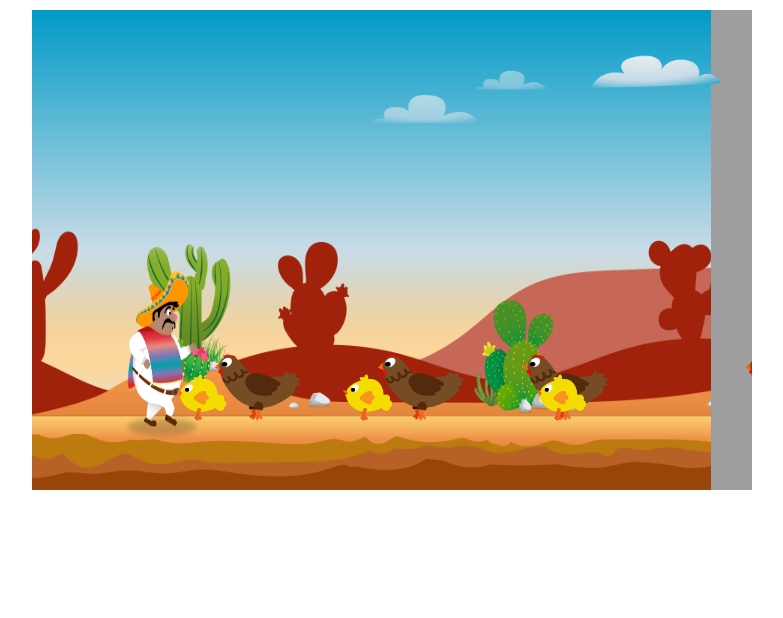
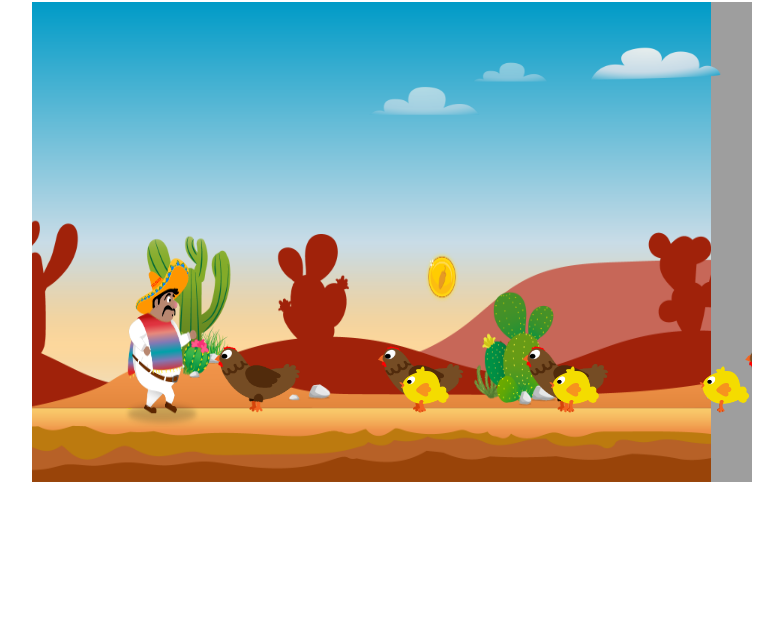
Before and after one commit to Phillipcodes/El_pollo_loco, a plain HTML site: page index.html in a window 1280 px wide. Shown: the part 198-816 px from the top of the page, without its empty margins (248-1031 px from the left). Drawn offline with Linux system fonts and the light colour scheme; animation ran at ten frames a second.

Commit message:
update 0.5v

```diff
--- a/classes/character.class.js
+++ b/classes/character.class.js
@@ -1,15 +1,21 @@
 class Character extends MovableObject {
     height = 275;
-    y = 155;
+    y = 150;   //standard valuve 155
 
     IMAGES_WALKING = ['../img/2_character_pepe/2_walk/W-21.png','../img/2_character_pepe/2_walk/W-22.png','../img/2_character_pepe/2_walk/W-23.png','../img/2_character_pepe/2_walk/W-24.png','../img/2_character_pepe/2_walk/W-25.png','../img/2_character_pepe/2_walk/W-26.png'];
+    IMAGES_SLEEPING = ['../img/2_character_pepe/1_idle/long_idle/I-11.png','../img/2_character_pepe/1_idle/long_idle/I-12.png','../img/2_character_pepe/1_idle/long_idle/I-13.png','../img/2_character_pepe/1_idle/long_idle/I-14.png','../img/2_character_pepe/1_idle/long_idle/I-15.png','../img/2_character_pepe/1_idle/long_idle/I-16.png','../img/2_character_pepe/1_idle/long_idle/I-17.png','../img/2_character_pepe/1_idle/long_idle/I-18.png','../img/2_character_pepe/1_idle/long_idle/I-19.png','../img/2_character_pepe/1_idle/long_idle/I-20.png',]
+    IMAGES_JUMPING = ['../img/2_character_pepe/3_jump/J-31.png','../img/2_character_pepe/3_jump/J-32.png','../img/2_character_pepe/3_jump/J-33.png','../img/2_character_pepe/3_jump/J-34.png','../img/2_character_pepe/3_jump/J-35.png','../img/2_character_pepe/3_jump/J-36.png','../img/2_character_pepe/3_jump/J-37.png','../img/2_character_pepe/3_jump/J-38.png','../img/2_character_pepe/3_jump/J-39.png',]
     world;
     speed = 4;
     walking_sound = new Audio('../audio/pepe_walk_sound.mp3');
-
+    idle_sound = new Audio('../audio/03 ASLEEP_ESP_SOUND V2.mp3')
+    jump_sound = new Audio('../audio/01 JUMP_ESP_SOUND.mp3')
     constructor() {
     super().loadImage('../img/2_character_pepe/2_walk/W-21.png')
     this.loadImages(this.IMAGES_WALKING);
+    this.loadImages(this.IMAGES_SLEEPING);
+    this.loadImages(this.IMAGES_JUMPING );
+    this.applyGravity();
     this.animate();
 
     }
@@ -17,36 +23,84 @@ class Character extends MovableObject {
 
 
     animate() {
+      setInterval(() => {
+       this.handleCharacter()
+      }, 1000 / 60);
+      setInterval(() => {
+        if(this.isAboveGround()) {
+          this.playAnimation(this.IMAGES_JUMPING);
+        } else {
 
-      setInterval(() => {
-        this.walking_sound.pause();
-        if(this.world.keyboard.RIGHT && this.x < this.world.level.level_end_x) {
-       this.x += this.speed
-       this.otherDirection = false;
-
+         if (this.world.keyboard.RIGHT || this.world.keyboard.LEFT) {
+              this.playAnimation(this.IMAGES_WALKING);
+          }
         }
-        if(this.world.keyboard.LEFT && this.x > 0) {
-          this.x -= this.speed
-          this.otherDirection = true;
-           }
-
-           if(this.world.keyboard.LEFT ||this.world.keyboard.RIGHT ) {
-            this.walking_sound.play();
-           }
-           this.world.camera_x = -this.x +80
-
-      }, 1000/60);
+      }, 80);
+      setInterval(()=> {
+        if (this.isSleeping) {
+          this.playAnimation(this.IMAGES_SLEEPING);
+        }
+      }, 200)
+  }
 
 
-        setInterval(() => {
-            if(this.world.keyboard.RIGHT ||this.world.keyboard.LEFT ) {
-              this.playAnimation(this.IMAGES_WALKING)
-            }
+  handleCharacter() {
+      this.handleMovement();
+      this.handleIdleSound();  // Call the new function for handling the idle sound
+      this.jump();
+      this.world.camera_x = -this.x + 80;
+  }
 
-        }, 80 )
+
+
+  handleMovement() {
+      if (this.world.keyboard.RIGHT && this.x < this.world.level.level_end_x) {
+        this.otherDirection = false;
+          this.moveRight(); // Character is moving, not sleeping
+          this.resetMovementTimeout();
+      }
+      if (this.world.keyboard.LEFT && this.x > 0) {
+          this.otherDirection = true;
+          this.moveleft();  // Character is moving, not sleeping
+          this.resetMovementTimeout();
       }
 
-    jump() {
+      // Check if character is moving and play walking sound
+      if (this.world.keyboard.LEFT || this.world.keyboard.RIGHT) {
+          if (this.walking_sound.paused) {
+              this.walking_sound.currentTime = 0;  // Reset sound to start
+              this.walking_sound.play();
+          }
+      } else {
+          this.walking_sound.pause();
+      }
+  }
 
-    }
+  handleIdleSound() {
+      if (this.isSleeping) {
+          if (this.idle_sound.paused) {
+              this.idle_sound.currentTime = 0;  // Reset sound to start
+              this.idle_sound.play();
+          }
+      } else {
+          this.idle_sound.pause();
+      }
+  }
+
+  resetMovementTimeout() {
+      // Clear the previous timeout if it exists
+      if (this.movementTimeout) {
+          clearTimeout(this.movementTimeout);
+      }
+
+      // Set a new timeout to set isSleeping to true after 15 seconds
+      this.movementTimeout = setTimeout(() => {
+          this.isSleeping = true;  // Set sleeping state after inactivity
+
+          this.playAnimation(this.IMAGES_SLEEPING);
+      }, 10000);
+  }
+
+
+
 }
--- a/classes/chicken.class.js
+++ b/classes/chicken.class.js
@@ -12,7 +12,10 @@ class Chicken extends MovableObject {
     }
 
     animate() {
-      this.moveleft();
+      setInterval(() => {
+        this.moveleft();
+      }, 1000 /60);
+
         setInterval(() => {
       this.playAnimation(this.IMAGES_WALKING);
 
--- /dev/null
+++ b/classes/coins.class.js
@@ -0,0 +1,10 @@
+class Coin extends Objects {
+    constructor(group,index) {
+        super().loadImage('../img/8_coin/coin_1.png');
+        this.x = this.setCollectablesPoint(group,index)
+        this.y = 200
+
+
+
+     }
+}
--- a/classes/endboss.class.js
+++ b/classes/endboss.class.js
@@ -16,7 +16,7 @@ class Endboss extends MovableObject {
           setInterval(() => {
         this.playAnimation(this.IMAGES_WALKING);
 
-          }, 210 )
+          },210 )
         }
 
 }
--- a/classes/level.class.js
+++ b/classes/level.class.js
@@ -2,11 +2,13 @@ class Level {
     enemies;
     clouds;
     BackgroundObjects;
+    coins;
     level_end_x = 2200
 
-    constructor(enemies,clouds,BackgroundObjects) {
+    constructor(enemies,clouds,BackgroundObjects,coins) {
         this.enemies = enemies;
         this.clouds = clouds;
         this.BackgroundObjects = BackgroundObjects;
+        this.coins = coins
     }
 }
--- a/classes/movable-object.class.js
+++ b/classes/movable-object.class.js
@@ -8,6 +8,29 @@ class MovableObject {
     imageCache = {};
     currentImage = 0;
     otherDirection = false;
+    isSleeping = false;
+    movementTimeout = null;
+    speedY = 0;
+    acceleration = 1
+
+
+
+    applyGravity() {
+        setInterval(()=> {
+            if(this.isAboveGround() || this.speedY >0) {
+                this.y -= this.speedY
+                this.speedY -= this.acceleration
+            }
+
+        },1000/60)
+    }
+
+
+    isAboveGround() {
+      return  this.y < 150
+    }
+
+
     loadImage(path) {
         this.img = new Image();
         this.img.src = path
@@ -23,30 +46,33 @@ class MovableObject {
     }
 
 
+    jump() {
+        if(this.world.keyboard.UP && !this.isAboveGround() ) {
+          this.inAir = true
+          this.isSleeping = false
+          this.speedY = 17
+          this.jump_sound.play();
+
+        }
+      };
+
+
     moveRight() {
-        setInterval(() => {
-            this.x += this.speed
-            if(this.x < -300) {
-               this.x= 720
-            }
-          }, 1000 / 60)
-    }
+            this.x += this.speed;
+            this.isSleeping = false;
+    };
 
     moveleft() {
-        setInterval(() => {
             this.x -= this.speed
-            if(this.x < -300) {
-               this.x= 720
-            }
-          }, 1000 / 60)
-    }
+            this.isSleeping = false;
+    };
 
     playAnimation(images) {
         let i = this.currentImage % this.IMAGES_WALKING.length
         let path = images[i];
         this.img = this.imageCache[path];
         this.currentImage++
-    }
+    };
 
     setStartXEnemieGroup(group, index) {
         const groupSpacing =  550; // Abstand zwischen den Gruppen
--- /dev/null
+++ b/classes/none_moveable_objects.class.js
@@ -0,0 +1,23 @@
+class Objects {
+    x = 35;
+    y = 35;
+    img;
+    height = 150;
+    width = 100;
+
+
+
+
+    loadImage(path) {
+        this.img = new Image();
+        this.img.src = path
+    }
+
+    setCollectablesPoint(group, index) {
+        const groupSpacing =  550; // Abstand zwischen den Gruppen
+        const innerGroupSpacing = 150; // Abstand zwischen den Hühnern innerhalb der Gruppe
+        const baseX = 400 + (group - 1) * groupSpacing; // Basisposition je nach Gruppe
+        const offset = index * innerGroupSpacing; // Abstand zwischen den Hühnern
+        return baseX + offset;
+    }
+}
--- a/classes/world.class.js
+++ b/classes/world.class.js
@@ -25,7 +25,9 @@ class World {
     this.ctx.clearRect(0, 0, this.canvas.width, this.canvas.height);
     this.ctx.translate(this.camera_x, 0);
     this.addObjectsToMap(this.level.BackgroundObjects);
+
     this.addToMap(this.character);
+    this.addObjectsToMap(this.level.coins);
     this.addObjectsToMap(this.level.enemies);
     this.addObjectsToMap(this.level.clouds);
     this.ctx.translate(-this.camera_x, 0);
--- a/index.html
+++ b/index.html
@@ -5,9 +5,11 @@
     <meta name="viewport" content="width=device-width, initial-scale=1.0">
     <link rel="stylesheet" href="./style.css">
     <script src="./classes/movable-object.class.js"></script>
+    <script src="./classes/none_moveable_objects.class.js"></script>
     <script src="./classes/character.class.js"></script>
     <script src="./classes/chicken.class.js"></script>
     <script src="./classes/baby_chicken.class.js"></script>
+    <script src="classes/coins.class.js"></script>
     <script src="classes/endboss.class.js"></script>
     <script src="./classes/background_object.class.js"></script>
     <script src="./classes/clouds.class.js"></script>
--- a/levels/level1.js
+++ b/levels/level1.js
@@ -25,6 +25,7 @@ const level1 = new Level(
         new Cloud(4,0),
         new Cloud(5,0),
     ],
+
     [
         new BackgroundObject('../img/5_background/layers/air.png' , -719),
         new BackgroundObject('../img/5_background/layers/3_third_layer/2.png', -719 ),
@@ -50,5 +51,13 @@ const level1 = new Level(
         new BackgroundObject('../img/5_background/layers/3_third_layer/2.png', 719 *3),
         new BackgroundObject('../img/5_background/layers/2_second_layer/2.png', 719 *3),
         new BackgroundObject('../img/5_background/layers/1_first_layer/2.png', 719 *3),
-    ]
+    ],
+
+    [
+        new Coin(1,0),
+        new Coin(2,0),
+        new Coin(3,0),
+        new Coin(4,0),
+        new Coin(5,0),
+    ],
 );
--- a/style.css
+++ b/style.css
@@ -4,6 +4,7 @@ body {
     align-items: center;
     height: 100vh;
     justify-content: center;
+    margin: 0;
 }
 
 canvas {
```
